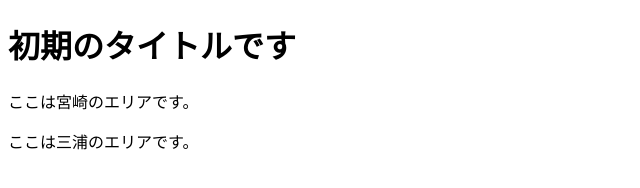
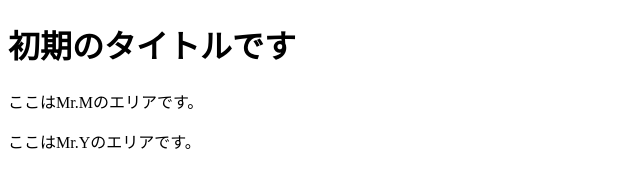
Before and after one commit to shin25230007/Taisho-Demo-Classy, a plain HTML site: page index.html in a window 1280 px wide. Shown: the full height of the page, 0-640 px from the left. Drawn offline with Linux system fonts and the light colour scheme.

Commit message:
ちょっと修正デモクラシー

```diff
--- a/index.html
+++ b/index.html
@@ -8,8 +8,8 @@
 <body>
   <h1 class="top-title">初期のタイトルです</h1>
 
-  <p class="mid-text">ここは宮崎のエリアです。</p>
+  <p class="mid-text">ここはMr.Mのエリアです。</p>
 
-  <footer class="btm-footer">ここは三浦のエリアです。</footer>
+  <footer class="btm-footer">ここはMr.Yのエリアです。</footer>
 </body>
 </html>
```
